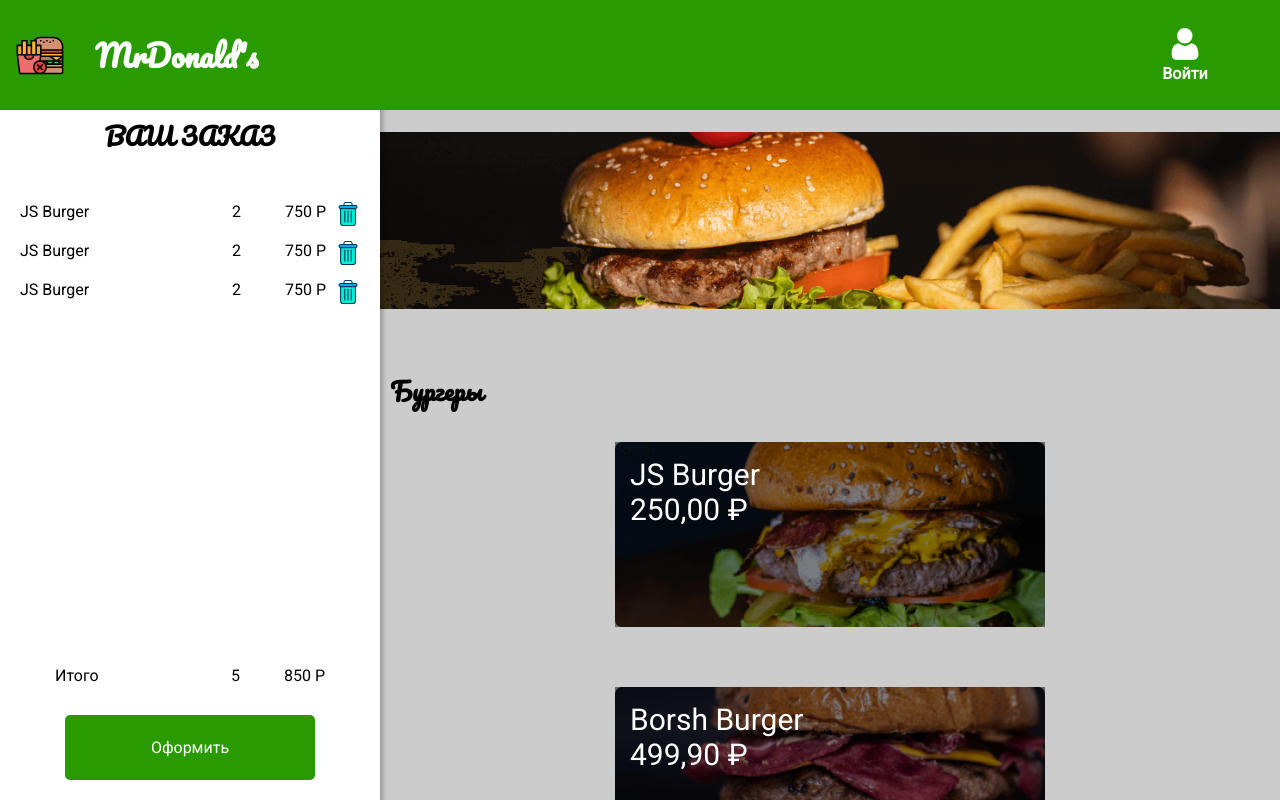
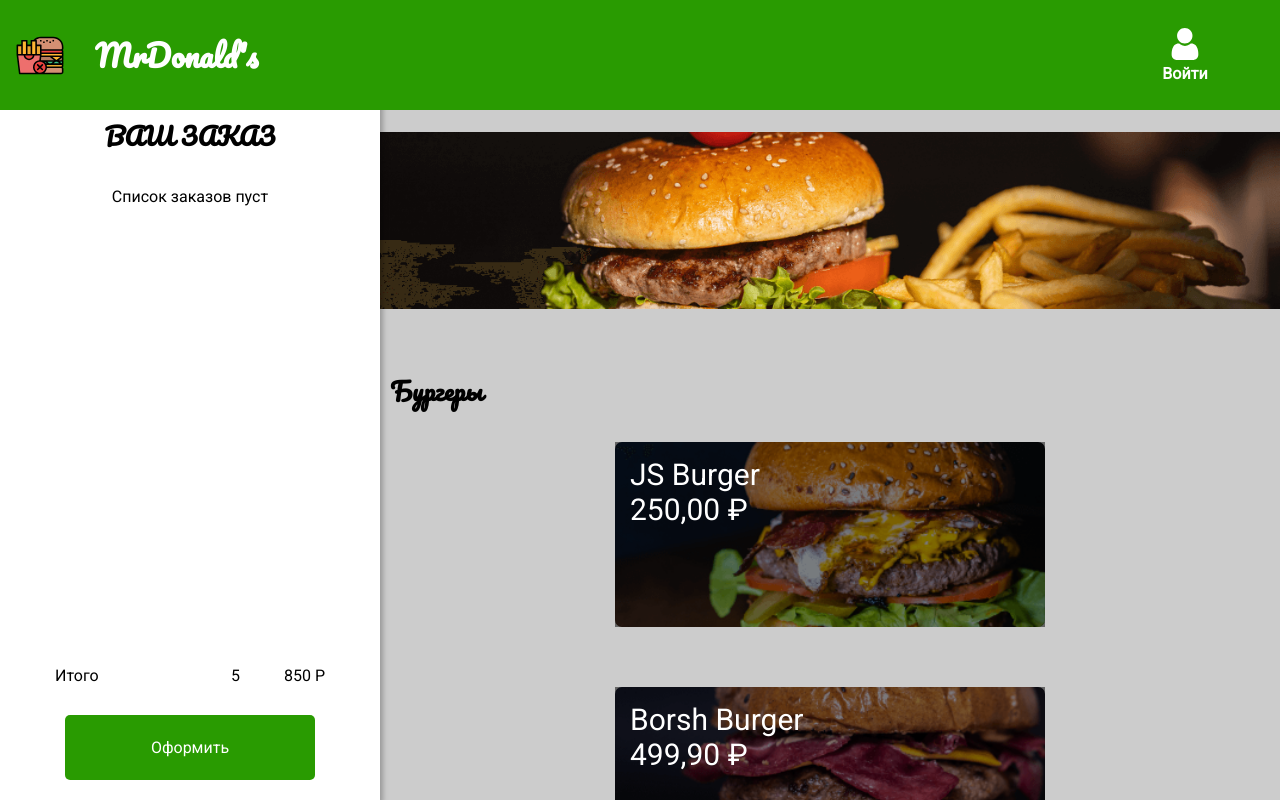
Before and after one commit to Irina-M-lu/glo_2_2, a React (Create React App) app: page / in a window 1280 px wide. Shown: the top 800 px of the page. Built offline with nearby package versions, Linux system fonts and the light colour scheme.

Commit message:
добавлены новые папки в components

```diff
--- a/src/App.js
+++ b/src/App.js
@@ -1,24 +1,27 @@
 import React from 'react';
-import {NavBar} from './components/NavBar';
-import {Menu} from './components/Menu';
-import {GlobalStyle} from './components/GlobalStyle';
-import {ModalItem} from './components/ModalItem';
-import {Order} from './components/Order';
+import {NavBar} from './components/NavBar/NavBar';
+import {Menu} from './components/Modal/Menu';
+import {GlobalStyle} from './components/Style/GlobalStyle';
+import {ModalItem} from './components/Modal/ModalItem';
+import {Order} from './components/Order/Order';
+import { useOpenItem } from './components/Hooks/useOpenItem';
+import { useOrders } from './components/Hooks/useOrders';
 
 
 
 function App() {
 
-  const [openItem, setOpenItem] = React.useState(null);
+  const openItem = useOpenItem();
+  const orders = useOrders();
 
 
   return (
  <>
     <GlobalStyle/>
     <NavBar/>
-    <Order/>
-    <Menu setOpenItem={setOpenItem}/>
-    <ModalItem openItem={openItem} setOpenItem={setOpenItem}/>
+    <Order {...orders}/>
+    <Menu {...openItem}/>
+   { openItem.openItem && <ModalItem {...openItem} {...orders}/>}
     </>
   );
 }
--- /dev/null
+++ b/src/components/Hooks/useOpenItem.js
@@ -0,0 +1,6 @@
+import { useState } from 'react';
+
+export function useOpenItem ()  {
+    const [openItem, setOpenItem] = useState(null);
+    return {openItem, setOpenItem};
+}
--- /dev/null
+++ b/src/components/Hooks/useOrders.js
@@ -0,0 +1,6 @@
+import { useState } from 'react';
+
+export function useOrders() {
+    const [orders, setOrders] = useState([]);
+    return { orders, setOrders };
+}
--- a/src/components/Banner.js
+++ b/src/components/Modal/Banner.js
@@ -1,6 +1,6 @@
 
 import styled from 'styled-components';
-import BannerImg from '../img/banner.png';
+import BannerImg from '../../img/banner.png';
 
 export const Banner = styled.div `
 background-image: url(${BannerImg});
--- a/src/components/Menu.js
+++ b/src/components/Modal/Menu.js
@@ -1,6 +1,6 @@
 import React from 'react';
 import styled from 'styled-components';
-import dbMenu from './DBMenu';
+import dbMenu from '../DBMenu';
 import {ListItem} from './ListItem';
 import {Banner} from './Banner';
 
--- a/src/components/ModalItem.js
+++ b/src/components/Modal/ModalItem.js
@@ -1,6 +1,6 @@
 import React from 'react';
 import styled from 'styled-components';
-import {AddButton} from './AddButton';
+import {AddButton} from '../Style/AddButton';
 
 
 const Overlay = styled.div `
@@ -51,15 +51,24 @@
 `;
 
 
-export const ModalItem = ({openItem, setOpenItem}) => {
+export const ModalItem = ({openItem, setOpenItem, orders, setOrders}) => {
 
-function closeModal(e) {
+const closeModal = e => {
 if(e.target.id === 'overlay') {
     setOpenItem(null);
 }
 }
 
-    if(!openItem) return null;
+const order = {
+   ...openItem
+};
+
+const addToOrder = () => {
+setOrders([...orders, order])
+setOpenItem(null);
+
+};
+
     return (
 
 <Overlay id="overlay" onClick={closeModal}>
@@ -72,7 +81,7 @@
     <div>{openItem.name}</div>
     <div>{openItem.price}</div>
 </ModalHeader>
-<AddButton>Добавить</AddButton>
+<AddButton onClick={addToOrder}>Добавить</AddButton>
   </ModalContent>
 
     </Modal>
--- a/src/components/NavBar.js
+++ b/src/components/NavBar/NavBar.js
@@ -1,7 +1,7 @@
 import React from 'react';
 import styled from 'styled-components';
-import logoImg from '../img/logo.svg';
-import signImg from '../img/sign.svg';
+import logoImg from '../../img/logo.svg';
+import signImg from '../../img/sign.svg';
 
 const NavBarStyled = styled.header `
 position: fixed;
@@ -9,7 +9,7 @@
 left: 0;
 z-index: 999;
 height: 80px;
-width: 100vw;
+width: 100%;
 display: flex;
 justify-content: space-between;
 align-items: center;
--- a/src/components/Order.js
+++ b/src/components/Order/Order.js
@@ -1,6 +1,6 @@
 import React from 'react';
 import styled from 'styled-components';
-import {AddButton} from './AddButton';
+import {AddButton} from '../Style/AddButton';
 import {OrderListItem} from './OrderListItem';
 
 const OrderStyled = styled.section `
@@ -41,18 +41,21 @@
 margin-left: 20px;
 `;
 
-export const Order = () => {
+const EmptyList = styled.p `
+text-align: center;
+`;
+
+export const Order = ({ orders }) => {
 return (
 <> <OrderStyled>
     <OrderTitle>ВАШ ЗАКАЗ</OrderTitle>
 <OrderContent>
-    <OrderList>
-        <OrderListItem/>
-        <OrderListItem/>
-        <OrderListItem/>
+    {orders.length ?
+        <OrderList>
+{orders.map(order => <OrderListItem order={order}/>)}
 
-
-    </OrderList>
+    </OrderList> :
+    <EmptyList>Список заказов пуст</EmptyList>}
 </OrderContent>
 <Total>
 <span>Итого</span>
--- a/src/components/OrderListItem.js
+++ b/src/components/Order/OrderListItem.js
@@ -1,6 +1,6 @@
 import React from 'react';
 import styled from 'styled-components';
-import trashImage from '../img/trash.svg';
+import trashImage from '../../img/trash.svg';
 
 const OrderItemStyled = styled.li `
 display: flex;
@@ -30,11 +30,11 @@
 cursor: pointer;
 `;
 
-export const OrderListItem = () => (
+export const OrderListItem = ({ order }) => (
 <OrderItemStyled>
-    <ItemName>JS Burger</ItemName>
+    <ItemName>{order.name}</ItemName>
     <span>2</span>
-    <ItemPrice>750 P</ItemPrice>
+    <ItemPrice>{order.price.toLocaleString('ru-RU', {style: 'currency', currency: 'RUB'})}</ItemPrice>
     <TrashButton/>
 </OrderItemStyled>
 
```
Also changed, not shown: src/components/Modal/ListItem.js (renamed from src/components/ListItem.js), src/components/Style/AddButton.js (renamed from src/components/AddButton.js), src/components/Style/GlobalStyle.js (renamed from src/components/GlobalStyle.js), 1 other file (tests, documents, lock files or other folders).
